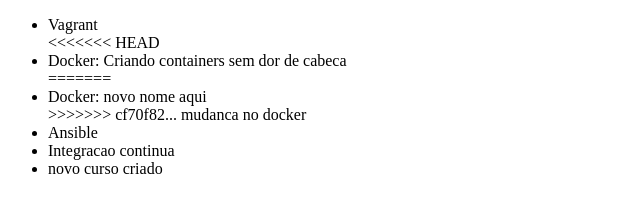
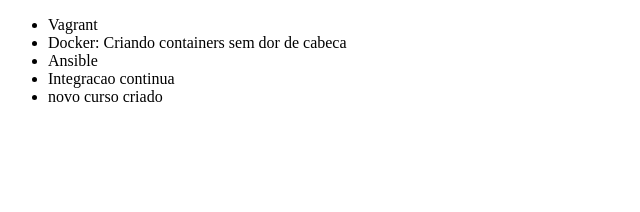
Before and after one commit to robmaycon/alura-git, a plain HTML site: page index.html in a window 1280 px wide. Shown: the whole page, without its empty margins (0-640 px from the left). Drawn offline with Linux system fonts and the light colour scheme.

Commit message:
tratando de conflitos

```diff
--- a/index.html
+++ b/index.html
@@ -7,11 +7,7 @@
 <body>
     <ul>
         <li>Vagrant</li>
-<<<<<<< HEAD
         <li>Docker: Criando containers sem dor de cabeca</li>
-=======
-        <li>Docker: novo nome aqui</li>
->>>>>>> cf70f82... mudanca no docker
         <li>Ansible</li>
         <li>Integracao continua</li>
         <li> novo curso criado</li>
```
